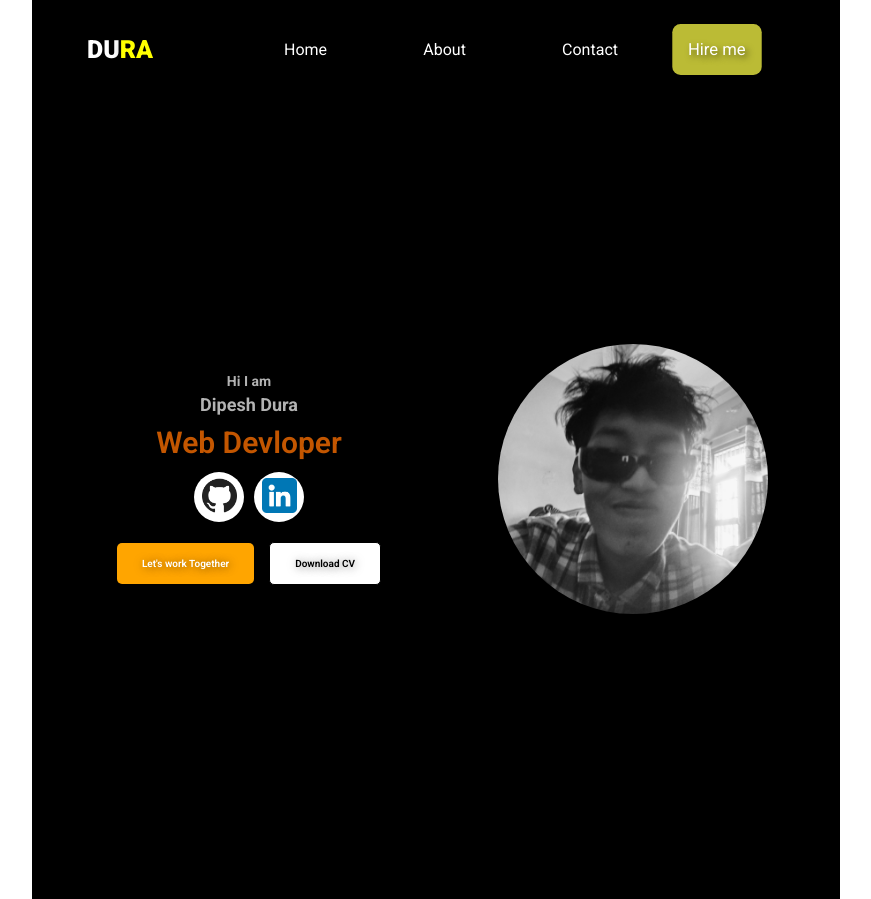
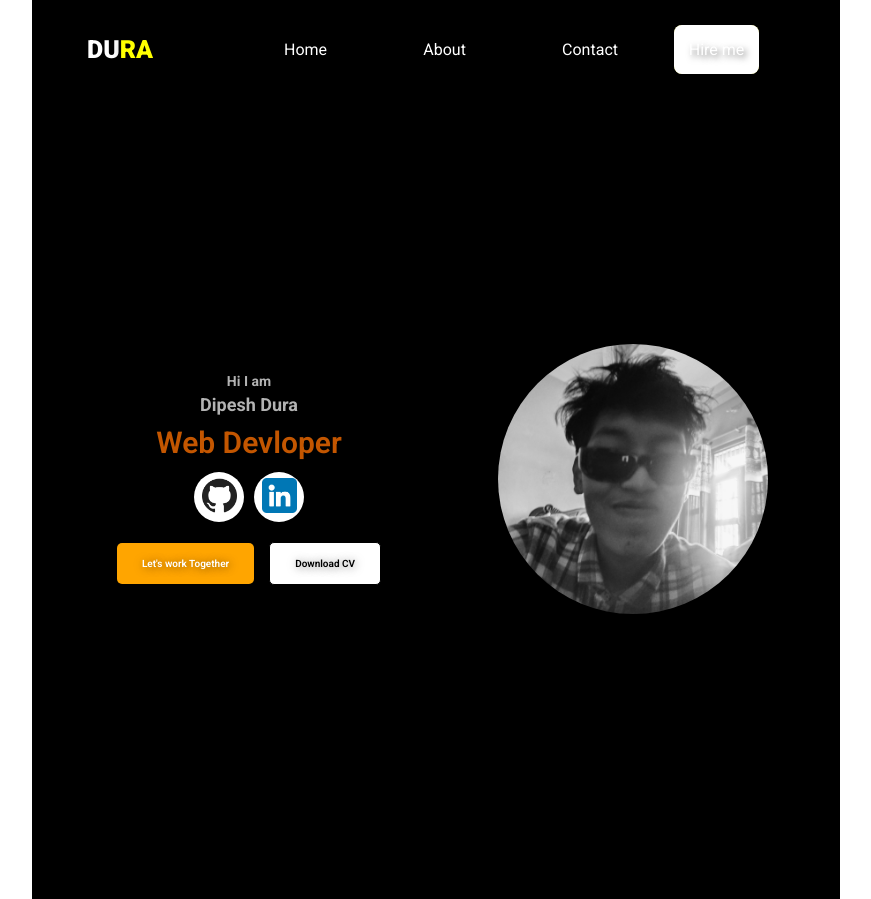
Before and after one commit to dipeshdura/portfolio, a React (Vite) app in the folder frontend/: page / in a window 1280 px wide. In both pictures the pointer is over the link "Hire me". Shown: the whole page, without its empty margins (204-1075 px from the left). Built offline with nearby package versions, Linux system fonts and the light colour scheme.

Commit message:
Update navbar.scss

```diff
--- a/frontend/src/components/Navbar/navbar.scss
+++ b/frontend/src/components/Navbar/navbar.scss
@@ -83,7 +83,11 @@ nav{
                 display: none;
             }
             &:hover{
-                transform: scale(1.04);
+                box-shadow:inset 0 -100px 0 white;
+                transition:all 1s ease;
+            }
+            &:active{
+                transform: scale(0.9);
             }
         }
         .menu{
```
